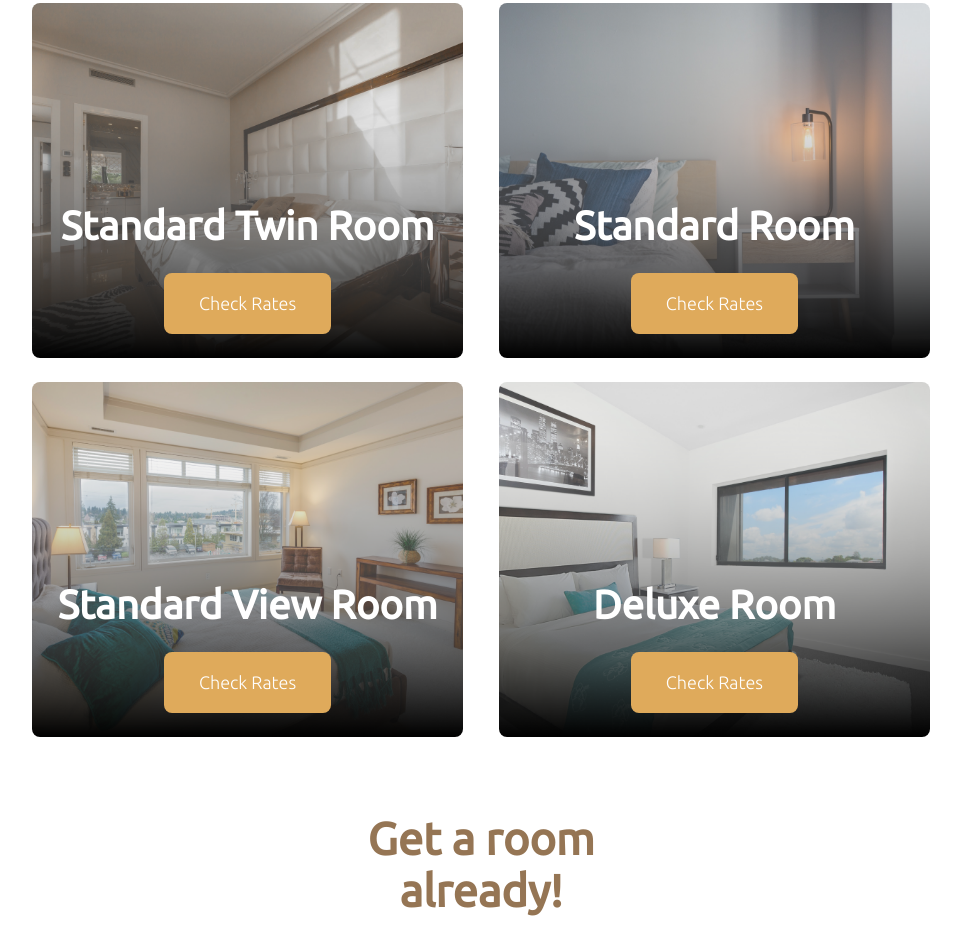
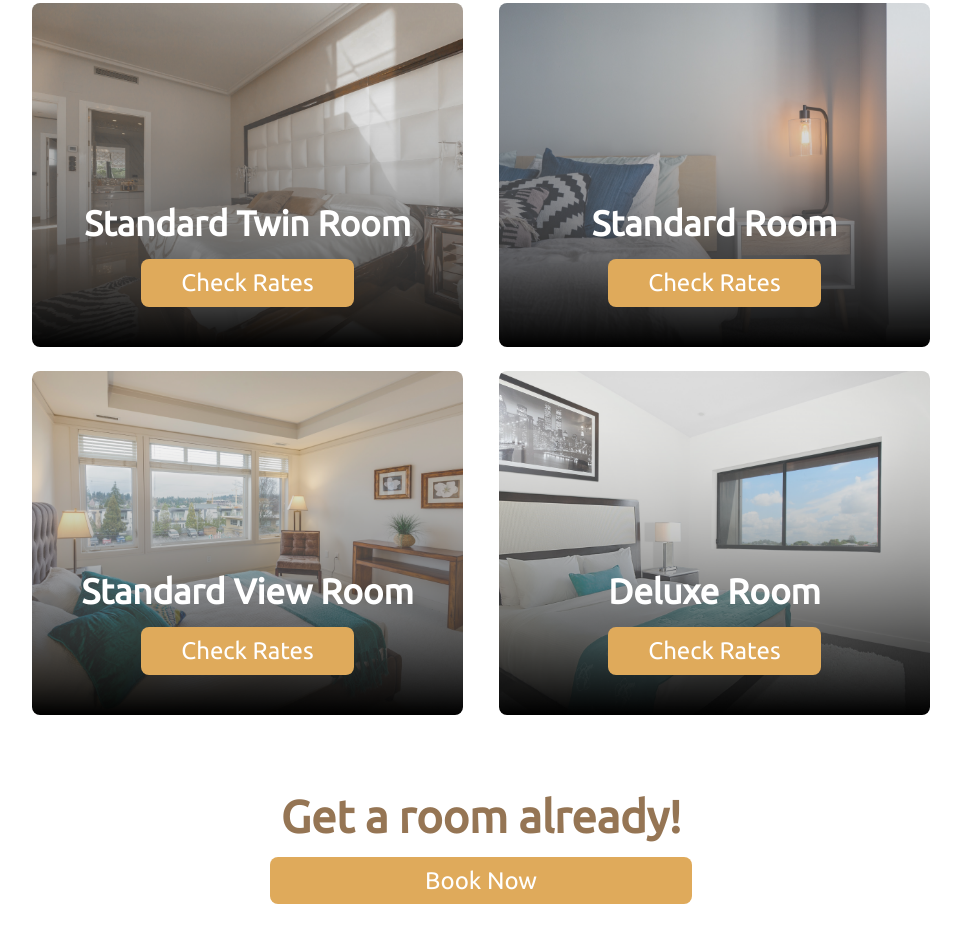
Before and after one commit to megbug/lvl_3_17_hotel, a plain HTML site: page index.html in a window 1280 px wide. Shown: the part 1150-2078 px from the top of the page, without its empty margins (159-1120 px from the left). Drawn offline with Linux system fonts and the light colour scheme.

Commit message:
2nd improvement von html/css ; 1st improvement media

```diff
--- a/assets/css/media_query_600.css
+++ b/assets/css/media_query_600.css
@@ -13,8 +13,38 @@
         padding: 1vh 2vh;
     }
 
+    main section:nth-of-type(1) h2 {
+        font-size: 2.8rem;
+    }
+
+    main section:nth-of-type(1) nav {
+        padding-bottom: 5vh;
+    }
+
+    main section:nth-of-type(1) nav a img {
+        width: 3.5rem;
+        height: 3rem;
+    }
+
+    main section:nth-of-type(1) nav a p {
+        font-size: 1.4rem;
+    }
+
+    main section:nth-of-type(2) h2 {
+        font-size: 2.8rem;
+    }
+
+    main section:nth-of-type(2) article {
+        flex-direction: column;
+        align-items: center;
+    }
+
+    main section:nth-of-type(2) article .room_card {
+        width: 80%;
+    }
+
     main section:nth-of-type(2) article .room_card h3{
-        font-size: 2rem;
+        font-size: 2.4rem;
     }
 
     main section:nth-of-type(3) {
--- a/assets/css/style.css
+++ b/assets/css/style.css
@@ -28,6 +28,18 @@
 html {
     font-size: 10px;
     font-family: 'ubuntu_reg';
+}
+
+.button {
+    font-size: 2.4rem;
+    color: #fff;
+    background-color: #DFAA5B;
+    text-decoration: none;
+    border-radius: 8px;
+}
+
+.button:hover {
+    color: #957554;
 }
 
 /* ====================================================== */
@@ -67,17 +79,6 @@ header section:nth-of-type(1) nav a img:nth-of-type(1) {
 
 /* ====================================================== */
 
-.button {
-    font-size: 2.4rem;
-    color: #fff;
-    background-color: #DFAA5B;
-    text-decoration: none;
-}
-
-.button:hover {
-    color: #957554;
-}
-
 header section:nth-of-type(2) {
     background: url(../img/hero_image.png) center / cover no-repeat;
     width: 100%;
@@ -102,7 +103,6 @@ header section:nth-of-type(2) p {
 
 header section:nth-of-type(2) .button {
     padding: 1rem 7rem;
-    border-radius: 8px;
     margin: 0 2%;
 }
 
@@ -140,7 +140,7 @@ main section:nth-of-type(1) nav {
 }
 
 main section:nth-of-type(1) nav a img {
-    width: 5rem;
+    width: 4.5rem;
     height: 4rem;
 }
 
@@ -160,11 +160,11 @@ main section:nth-of-type(1) nav a p:hover {
 /* ====================================================== */
 
 main section:nth-of-type(2) {
+    text-align: center;
     margin: 0 2%;
 }
 
 main section:nth-of-type(2) h2 {
-    text-align: center;
     padding-bottom: 3vh;
 }
 
@@ -184,58 +184,45 @@ main section:nth-of-type(2) article {
 }
 
 main section:nth-of-type(2) article .room_card {
+    background: center / cover no-repeat;
+    border-radius: 8px;
     width: 35%;
-    display: flex;
-    flex-direction: column;
-    justify-content: space-between;
+    text-align: center;
     margin: 1.5vh 0;
 }
 
 main section:nth-of-type(2) article .room_card h3 {
-    text-align: center;
-    font-size: 4rem;
+    font-size: 3.5rem;
     color: #fff;
     margin-top: 25vh;
 }
 
-main section:nth-of-type(2) article .room_card .button_rate {
-    font-family: 'ubuntu_light';
-    font-size: 1.8rem;
-    color: #fff;
-    background-color: #DFAA5B;
-    text-decoration: none;
-    padding: 2rem 3.5rem;
-    border-radius: 8px;
-    margin: 3vh auto;
-}
-
-main section:nth-of-type(2) article .room_card .button_rate:hover {
-    color: #957554;
+main section:nth-of-type(2) article .room_card .button {
+    display: inline-block;
+    padding: 10px 40px;
+    margin: 15px 0 40px 0;
 }
 
 /* ====================================================== */
 
-                /* Room Card Images */
+                /* Room Card Background-Images */
 
 /* ====================================================== */
 
 main section:nth-of-type(2) article .category_1 {
-    background: url(../img/standard_twin_room.png) center / cover no-repeat;
-    border-radius: 8px;
+    background-image: url(../img/standard_twin_room.png);
 }
 
 main section:nth-of-type(2) article .category_2 {
-    background: url(../img/standard_room.png) center / cover no-repeat;
-    border-radius: 8px;
+    background-image: url(../img/standard_room.png);
 }
 
 main section:nth-of-type(2) article .category_3 {
-    background: url(../img/standard_view_room.png) center / cover no-repeat;
-    border-radius: 8px;
+    background-image: url(../img/standard_view_room.png);
 }
+
 main section:nth-of-type(2) article .category_4 {
-    background: url(../img/deluxe_room.png) center / cover no-repeat;
-    border-radius: 8px;
+    background-image: url(../img/deluxe_room.png);
 }
 
 /* ====================================================== */
@@ -245,24 +232,19 @@ main section:nth-of-type(2) article .category_4 {
 /* ====================================================== */
 
 main section:nth-of-type(3) {
+    text-align: center;
     padding-bottom: 5vh;
-    margin: 3vh 39%;
-}
-
-main section:nth-of-type(3) article {
-    text-align: center;
+    margin: 3vh 2%;
 }
 
 main section:nth-of-type(3) article h2 {
     margin-top: 3vh;
     margin-bottom: 3vh;
-    width: 100%;
+
 }
 
-main section:nth-of-type(3) article a {
-    width: 100%;
+main section:nth-of-type(3) article .button {
     padding: 1rem 15.5rem;
-    border-radius: 8px;
 }
 
 /* ====================================================== */
@@ -275,21 +257,22 @@ footer {
     background-color: #111111;
     display: flex;
     justify-content: space-between;
-    padding:  2%;
+    padding: 2%;
     color: #fff;
 }
 
 footer article img {
-    padding: 10px 30px 40px 30px;
+    padding: 0 30px;
 }
 
 footer article p {
-    margin: 0 30px;
+    margin: 0 42px;
     font-size: 1.6rem;
 }
 
 footer article p:nth-of-type(1) {
     font-family: 'ubuntu_bold';
+    margin-top: 1vh;
 }
 
 footer article p:nth-of-type(3) {
--- a/index.html
+++ b/index.html
@@ -57,19 +57,19 @@
             <article>
                 <div class="room_card category_1">
                     <h3>Standard Twin Room</h3>
-                    <a href="#" class="button_rate">Check Rates</a>
+                    <a class="button" href="#">Check Rates</a>
                 </div>
                 <div class="room_card category_2">
                     <h3>Standard Room</h3>
-                    <a href="#" class="button_rate">Check Rates</a>
+                    <a href="#" class="button">Check Rates</a>
                 </div>
                 <div class="room_card category_3">
                     <h3>Standard View Room</h3>
-                    <a href="#" class="button_rate">Check Rates</a>
+                    <a href="#" class="button">Check Rates</a>
                 </div>
                 <div class="room_card category_4">
                     <h3>Deluxe Room</h3>
-                    <a href="#" class="button_rate">Check Rates</a>
+                    <a href="#" class="button">Check Rates</a>
                 </div>
             </article>
         </section>
```
